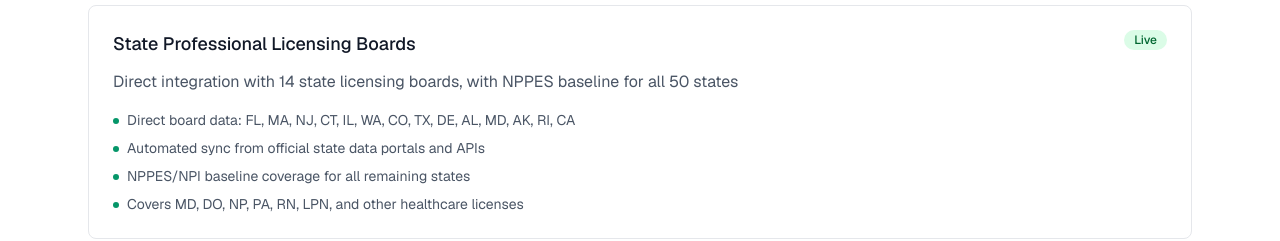
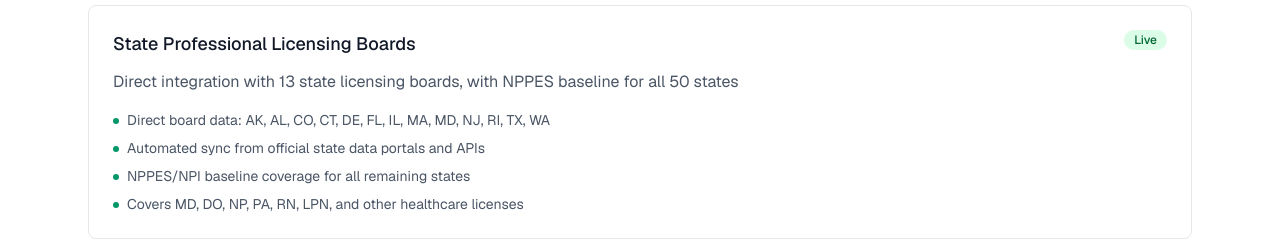
Before and after one commit to adampryan/api-cert-landing, a Next.js app: page /compliance in a window 1280 px wide. Shown: the part 700-941 px from the top of the page. Built offline with nearby package versions, Linux system fonts and the light colour scheme.

Commit message:
fix: update state count to 13, add AK/AL source names to status page

```diff
--- a/app/compliance/page.tsx
+++ b/app/compliance/page.tsx
@@ -25,10 +25,10 @@ const complianceSections: ComplianceSection[] = [
     items: [
       {
         name: "State Professional Licensing Boards",
-        description: "Direct integration with 14 state licensing boards, with NPPES baseline for all 50 states",
+        description: "Direct integration with 13 state licensing boards, with NPPES baseline for all 50 states",
         status: 'live',
         details: [
-          "Direct board data: FL, MA, NJ, CT, IL, WA, CO, TX, DE, AL, MD, AK, RI, CA",
+          "Direct board data: AK, AL, CO, CT, DE, FL, IL, MA, MD, NJ, RI, TX, WA",
           "Automated sync from official state data portals and APIs",
           "NPPES/NPI baseline coverage for all remaining states",
           "Covers MD, DO, NP, PA, RN, LPN, and other healthcare licenses"
--- a/app/components/FAQ.tsx
+++ b/app/components/FAQ.tsx
@@ -16,7 +16,7 @@ const categories = [
       },
       {
         q: 'Do you cover all 50 states?',
-        a: 'We currently have deep board-level data for 14 states with a focus on New England (MA, RI, CT). NPI and exclusion screening covers all 50 states. New states are added weekly.',
+        a: 'We currently have direct board-level data for 13 states (AK, AL, CO, CT, DE, FL, IL, MA, MD, NJ, RI, TX, WA). NPI and exclusion screening covers all 50 states. New states are added regularly.',
       },
     ],
   },
--- a/app/status/page.tsx
+++ b/app/status/page.tsx
@@ -29,17 +29,19 @@ interface StatesResponse {
 }
 
 const DIRECT_SOURCES: Record<string, string> = {
+  ak_dcced: 'Alaska DCCED',
+  al_bulk: 'Alabama Board of Nursing',
   socrata_co: 'Colorado DORA',
   socrata_ct: 'Connecticut eLicense',
   socrata_de: 'Delaware DPR',
+  fl_mqa: 'Florida MQA',
   socrata_il: 'Illinois IDFPR',
+  ma_dph: 'Massachusetts DPH',
+  md_mbp: 'Maryland Board of Physicians',
+  nj_mylicense: 'New Jersey MyLicense',
+  ri_bulk: 'Rhode Island DOH',
   socrata_tx: 'Texas Open Data',
   socrata_wa: 'Washington DOH',
-  fl_mqa: 'Florida MQA',
-  ma_dph: 'Massachusetts DPH',
-  md_mbp: 'Maryland MBP',
-  nj_mylicense: 'New Jersey MyLicense',
-  ri_bulk: 'Rhode Island DOH',
 };
 
 export default function StatusPage() {
```
